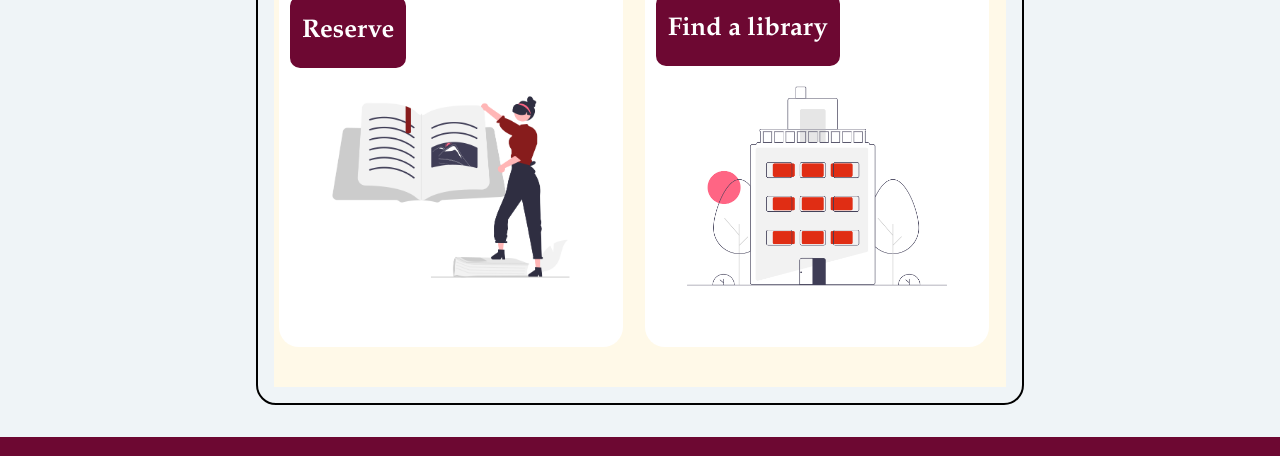
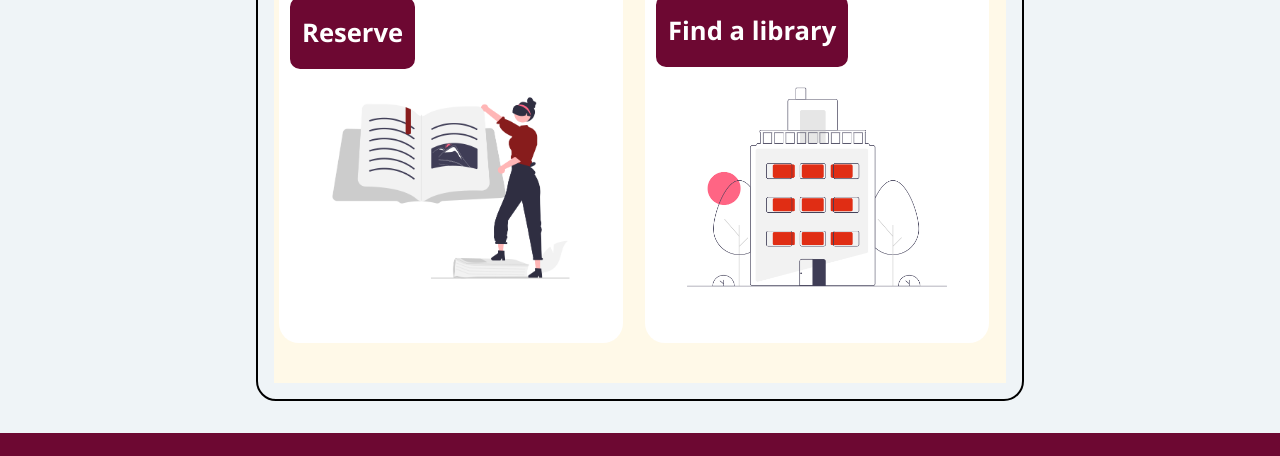
Before and after one commit to blueaitch/Final_Web, a plain HTML site: page index.html in a window 1280 px wide. Shown: the part 544-1000 px from the top of the page. Drawn offline with Linux system fonts and the light colour scheme; a script that the page names is missing.

Commit message:
Update library.css

```diff
--- a/library.css
+++ b/library.css
@@ -6,7 +6,7 @@ html{
   background-color:#fff;
 }
 body {
-  font-family: Garamond, Arial, Helvetica, sans-serif;
+  font-family: 'Segoe UI', Tahoma, Geneva, Verdana, sans-serif, Arial, Helvetica, sans-serif;
   font-size: 2rem;
   font-weight: 200;
   background: #EFF4F7;
```
